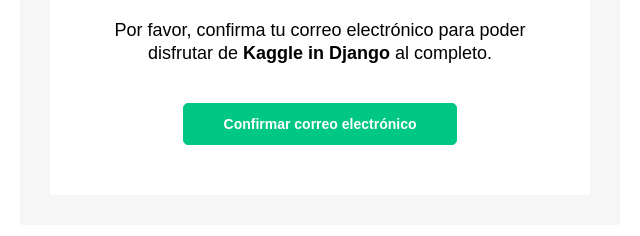
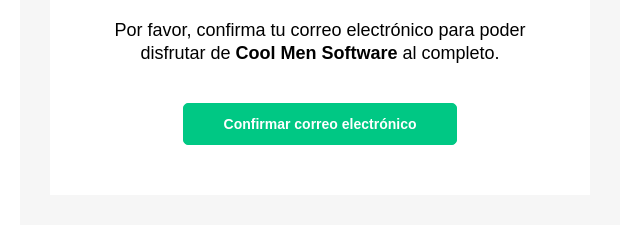
Before and after one commit to isroma/CMS-Cool-Men-Software, a Django app: template djangocms/users/templates/email.html in a window 1280 px wide. Shown: the part 197-433 px from the top of the page, without its empty margins (320-960 px from the left). Run offline with Django 3.2, Linux system fonts and the light colour scheme; the template is opened without the code that fills it, so the values that code supplies are empty; parts of the project's set-up code (start-up, migrations or seed data) failed here and were passed over; some web fonts are replaced.

Commit message:
Modifying old templates to fit this project name

```diff
--- a/djangocms/users/templates/email.html
+++ b/djangocms/users/templates/email.html
@@ -246,9 +246,7 @@
                                                                                                                                         poder
                                                                                                                                         disfrutar
                                                                                                                                         de
-                                                                                                                                        <b>Kaggle
-                                                                                                                                            in
-                                                                                                                                            Django</b>
+                                                                                                                                        <b>Cool Men Software</b>
                                                                                                                                         al
                                                                                                                                         completo</span><span
                                                                                                                                         style="font-size: 18px">.</span>
--- a/djangocms/users/templates/welcome.html
+++ b/djangocms/users/templates/welcome.html
@@ -9,14 +9,14 @@
             <br>
             {% if request.user.is_authenticated == False %}
             <p>No olvides <b>verificar tu correo electrónico</b> para poder disfrutar al completo de todas
-                las prestaciones de Kaggle in Django. Si aún no has recibido el correo electrónico,
+                las prestaciones de Cool Men Software. Si aún no has recibido el correo electrónico,
                 espera unos minutos, a veces los servidores tardan un poco más de lo normal en responder.
             </p>
             <p>El correo electrónico se ha enviado a <b>{{ user.email }}</b></p>
             {% else %}
             <p>
                 <span class="fa fa-check-circle pr-2" style="color: #00c884;"></span>
-                <b>Correo electrónico confirmado</b>, empieza a disfrutar de Kaggle in Django al máximo.
+                <b>Correo electrónico confirmado</b>, empieza a disfrutar de Cool Men Software al máximo.
             </p>
             {% endif %}
         </div>
```
